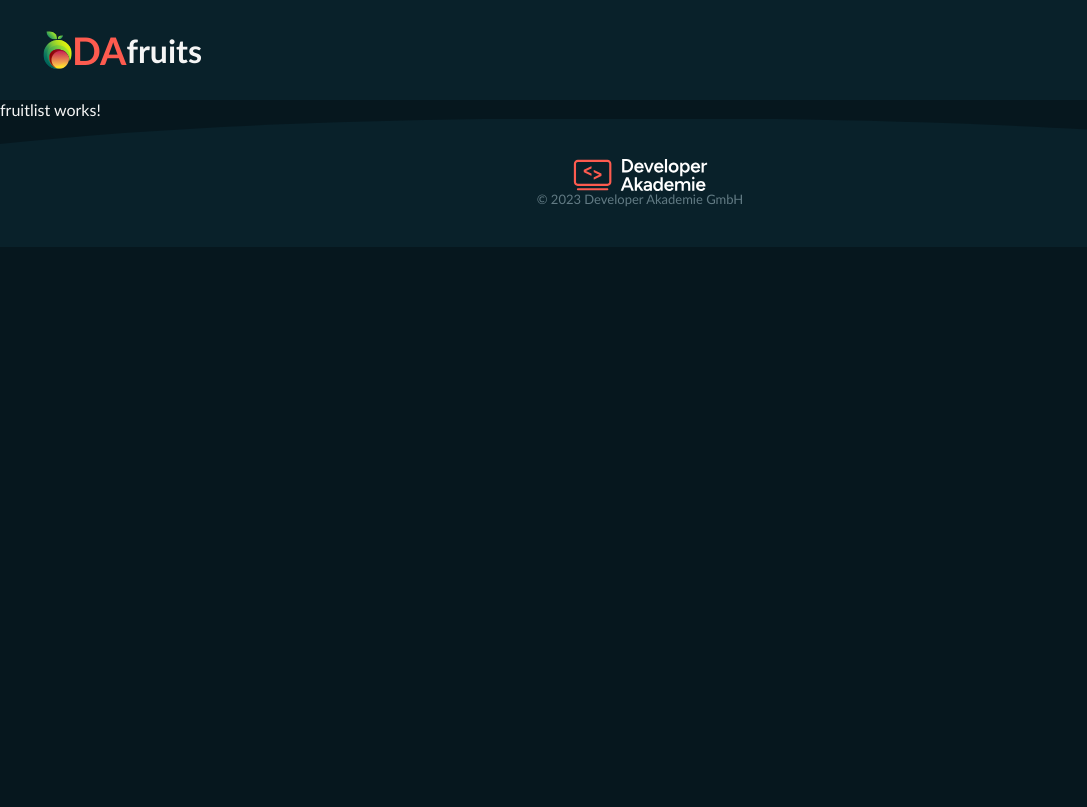
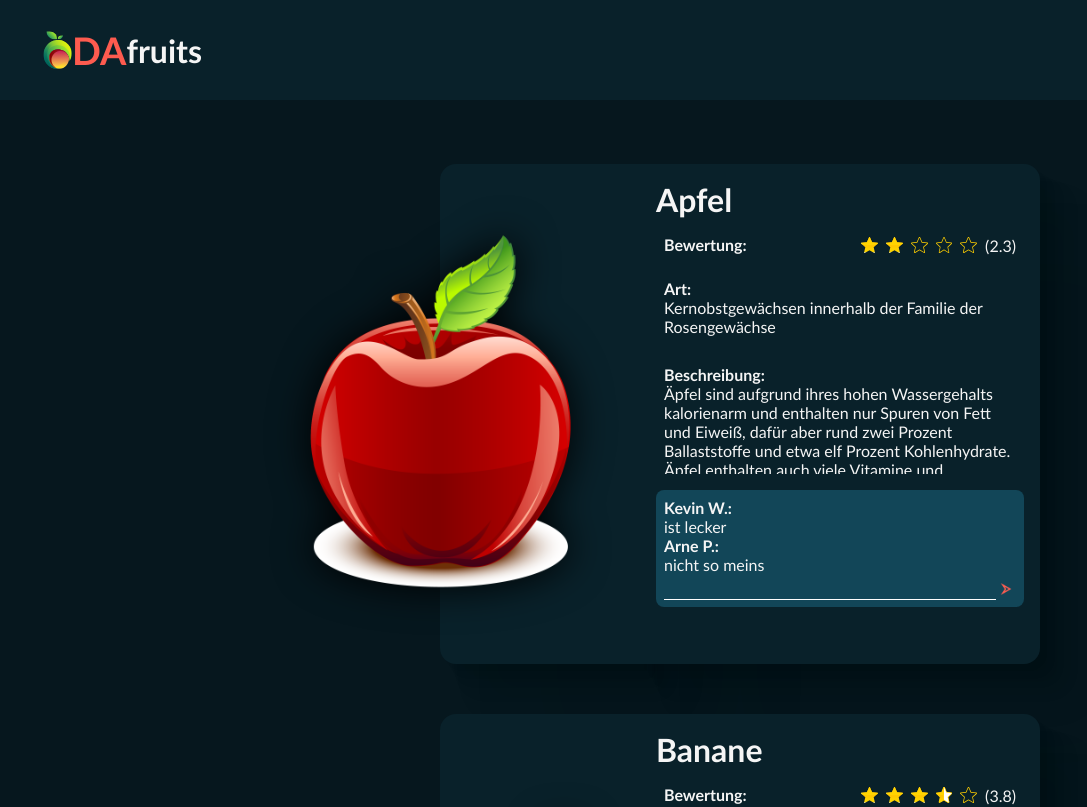
Before and after one commit to Caryensong/fruitsbasket, an Angular app: page / in a window 1280 px wide. Shown: the top 807 px of the page, without its empty margins (0-1087 px from the left). Built offline with nearby package versions, Linux system fonts and the light colour scheme.

Commit message:
add fruitlist template

```diff
--- a/src/app/app.component.ts
+++ b/src/app/app.component.ts
@@ -2,11 +2,12 @@
 import { RouterOutlet } from '@angular/router';
 import { HeaderComponent } from './shared/components/header/header.component';
 import { FooterComponent } from './shared/components/footer/footer.component';
+import { CommonModule } from '@angular/common';
 
 @Component({
   selector: 'app-root',
   standalone:true,
-  imports: [RouterOutlet, HeaderComponent, FooterComponent],
+  imports: [CommonModule,RouterOutlet, HeaderComponent, FooterComponent],
   templateUrl: './app.component.html',
   styleUrl: './app.component.scss'
 })
--- a/src/app/fruitlist/fruitlist.component.html
+++ b/src/app/fruitlist/fruitlist.component.html
@@ -1 +1,41 @@
-<p>fruitlist works!</p>
+<div class="fruitlist_content">
+    @for(item of fruitlist; track item.name){
+
+        <section class="singleFruitBox">
+            <div>
+                <img src="./assets/img/fruits/{{item.img}}" alt="" srcset="">
+            </div>
+            <div>
+                <h2> {{item.name}}</h2>
+                <div>
+                    <p><b>Bewertung:</b></p>
+                    <div>
+                    @for(count of [1,2,3,4,5]; track fruitlist){
+                        @if(item.stars >= count){
+                            <img src="./assets/img/stars/star.svg" alt="" srcset="">
+                        } @else if(item.stars >= count - 0.5){
+                            <img src="./assets/img/stars/star-half.svg" alt="" srcset="">
+                        } @else{
+                            <img src="./assets/img/stars/star-empty.svg" alt="" srcset="">
+                        }
+                    }
+                        <p>({{item.stars}})</p>
+                    </div>
+                </div>
+                <div><b>Art:</b><br>{{item.genus}}</div>
+                <div><b>Beschreibung:</b><br>{{item.description}}</div>
+                <div>
+                    <div>
+                        @for(review of item.reviews; track review){
+                        <div><b>{{review.name}}:</b><br>{{review.text}}</div>
+                        }@empty {
+                            no comments available
+                        }
+                    </div>
+                    <div><input type="text"><button><img src="./assets/img/arrow-35-32.png" alt="" srcset=""></button>
+                    </div>
+                </div>
+            </div>
+        </section>
+    }
+</div>
--- a/src/app/fruitlist/fruitlist.component.scss
+++ b/src/app/fruitlist/fruitlist.component.scss
@@ -0,0 +1,173 @@
+.fruitlist_content{
+    width: 100%;
+    display: flex;
+    justify-content: center;
+    align-items: center;
+    gap: 50px;
+    flex-direction: column;
+    padding: 64px 0;
+}
+
+
+
+.singleFruitBox {
+    padding-left: 200px;
+    display: flex;
+    flex-direction: row;
+
+    >div:nth-child(1) {
+        border-bottom-left-radius: 16px;
+        border-top-left-radius: 16px;
+        width: 200px;
+        height: 500px;
+        background-color: #09212A;
+
+        >img {
+            transform: translate(-200px, 50px);
+            width: 400px;
+            filter: drop-shadow(0 0 20px rgb(0, 0, 0));
+        }
+
+        box-shadow: 5.7px 5.7px 2.2px rgba(0, 0, 0, 0.032),
+        11.5px 11.5px 5.3px rgba(0, 0, 0, 0.04),
+        17.9px 17.9px 10px rgba(0, 0, 0, 0.044),
+        26.2px 26.2px 17.9px rgba(0, 0, 0, 0.048),
+        40.2px 40.2px 33.4px rgba(0, 0, 0, 0.054),
+        100px 100px 80px rgba(0, 0, 0, 0.07);
+    }
+
+    >div:nth-child(2) {
+        padding: 16px;
+        border-bottom-right-radius: 16px;
+        border-top-right-radius: 16px;
+        width: 400px;
+        height: 500px;
+        background-color: #09212A;
+
+        display: flex;
+        flex-direction: column;
+        gap: 16px;
+
+        box-shadow:
+            5.7px 5.7px 2.2px rgba(0, 0, 0, 0.032),
+            11.5px 11.5px 5.3px rgba(0, 0, 0, 0.04),
+            17.9px 17.9px 10px rgba(0, 0, 0, 0.044),
+            26.2px 26.2px 17.9px rgba(0, 0, 0, 0.048),
+            40.2px 40.2px 33.4px rgba(0, 0, 0, 0.054),
+            100px 100px 80px rgba(0, 0, 0, 0.07);
+
+        >h2 {
+            font-size: 32px;
+        }
+
+        >div:nth-child(2) {
+            padding: 0 8px;
+            height: 20px;
+            width: 100%;
+            display: flex;
+            flex-direction: row;
+            justify-content: space-between;
+            >div{
+                display: flex;
+                flex-direction: row;
+                align-items: center;
+                gap: 8px;
+            }
+            >div>img{
+                height: 16px;
+            }
+        }
+
+        >div:nth-child(3) {
+            padding: 8px;
+            height: 15%;
+            width: 100%;
+        }
+
+        >div:nth-child(4) {
+            overflow-y: auto;
+            padding: 8px;
+            height: 25%;
+            width: 100%;
+        }
+
+        >div:nth-child(5) {
+            border-radius: 8px;
+            padding: 8px;
+            height: 25%;
+            width: 100%;
+            background-color: #124658;
+
+            >div:nth-child(1) {
+                overflow-y: auto;
+                height: calc(100% - 20px);
+            }
+
+            >div:nth-child(2) {
+
+
+                >input {
+                    height: 20px;
+                    width: calc(100% - 20px);
+                    background-color: #124658;
+                    border: 0;
+                    padding: 1px 8px 0px 8px;
+                    border-bottom: 1px solid white;
+
+                    &:focus {
+                        outline: none;
+                    }
+                }
+
+                >button {
+                    cursor: pointer;
+                    background-color: #124658;
+                    width: 20px;
+                    height: 20px;
+                    border: 0;
+                    padding: 0;
+
+                    >img{
+                        height: 12px;
+                        filter: invert(63%) sepia(50%) saturate(6850%) hue-rotate(331deg) brightness(105%) contrast(98%);
+
+                    }
+                }
+            }
+
+
+        }
+    }
+}
+
+
+@media screen and (max-width: 850px) {
+    .singleFruitBox {
+        padding-left: 0px;
+        padding-top: 200px;
+        flex-direction: column;
+
+        >div:nth-child(1) {
+            border-bottom-left-radius: 0;
+            border-top-left-radius: 16px;
+            border-top-right-radius: 16px;
+            width: 400px;
+            height: 150px;
+
+            >img {
+                transform: translate(0px, -150px);
+                width: 300px;
+            }
+        }
+
+        >div:nth-child(2) {
+            padding: 16px;
+            border-bottom-right-radius: 16px;
+            border-top-right-radius: 0px;
+            border-bottom-left-radius: 16px;
+            width: 400px;
+            height: 500px;
+            flex-direction: column;
+        }
+    }
+}
--- a/src/app/fruitlist/fruitlist.component.ts
+++ b/src/app/fruitlist/fruitlist.component.ts
@@ -1,13 +1,15 @@
+import { CommonModule } from '@angular/common';
 import { Component } from '@angular/core';
 
 @Component({
   selector: 'app-fruitlist',
-  standalone :true,
-  imports: [],
+  standalone : true,
+  imports: [CommonModule],
   templateUrl: './fruitlist.component.html',
   styleUrl: './fruitlist.component.scss'
 })
 export class FruitlistComponent {
+
   fruitlist = [
     {
       name: "Apfel",
--- a/src/app/shared/components/footer/footer.component.ts
+++ b/src/app/shared/components/footer/footer.component.ts
@@ -1,9 +1,10 @@
+import { CommonModule } from '@angular/common';
 import { Component } from '@angular/core';
 
 @Component({
   selector: 'app-footer',
   standalone: true,
-  imports: [],
+  imports: [CommonModule],
   template: `<footer>
   <svg xmlns="http://www.w3.org/2000/svg" preserveAspectRatio="none" width="1440" height="127" viewBox="0 0 1440 127" fill="none">
       <path d="M0 127H1440V24.9102C1257.5 7.95 981.576 -0.999994 719.5 -0.999994C457.835 -0.999994 210.28 4.9 0 24.7883V127Z" fill="#09212A"/>
--- a/src/app/shared/components/header/header.component.ts
+++ b/src/app/shared/components/header/header.component.ts
@@ -1,9 +1,10 @@
+import { CommonModule } from '@angular/common';
 import { Component, EventEmitter, Output } from '@angular/core';
 
 @Component({
   selector: 'app-header',
   standalone: true,
-  imports: [],
+  imports: [CommonModule],
   template: `
   <header>
   <div>
```
